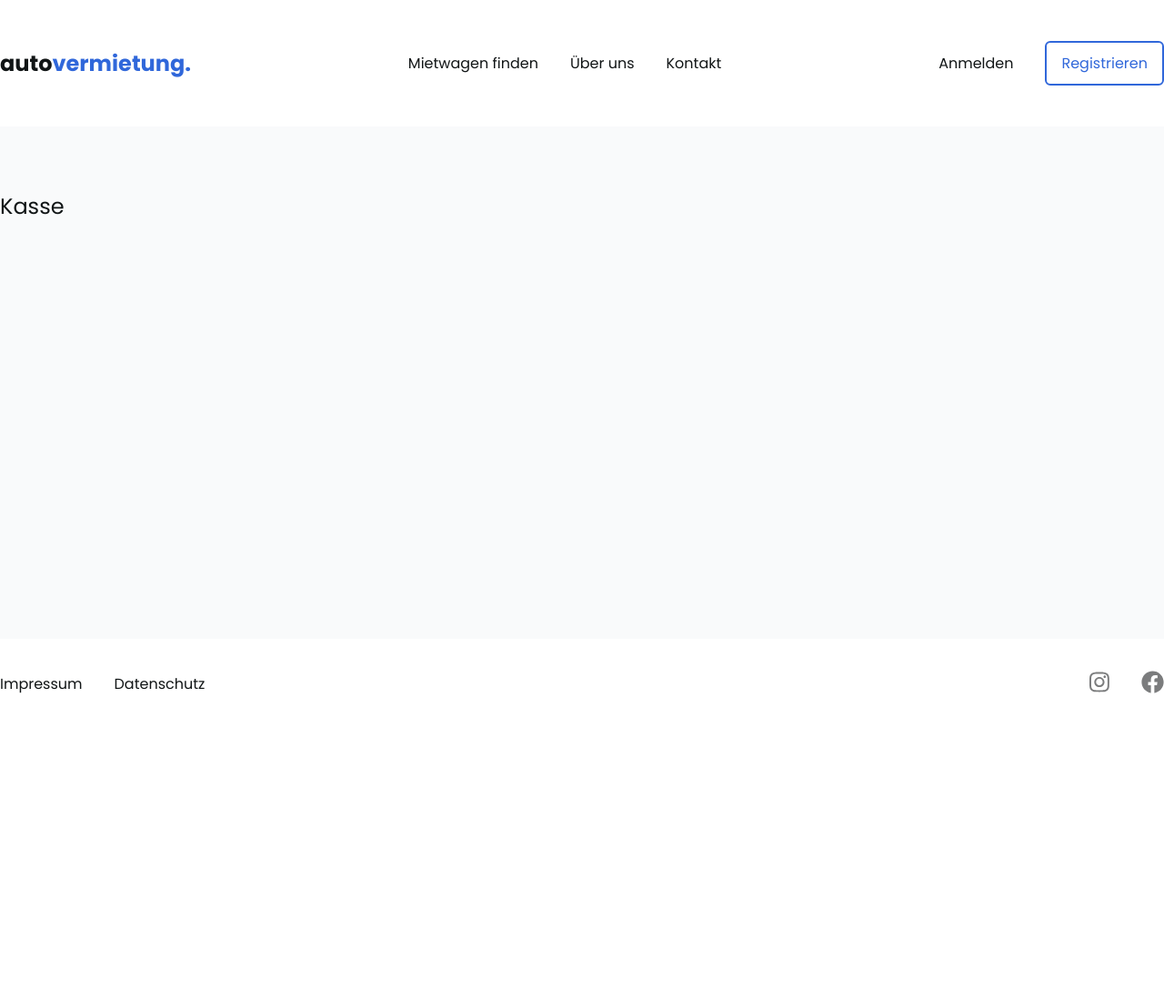
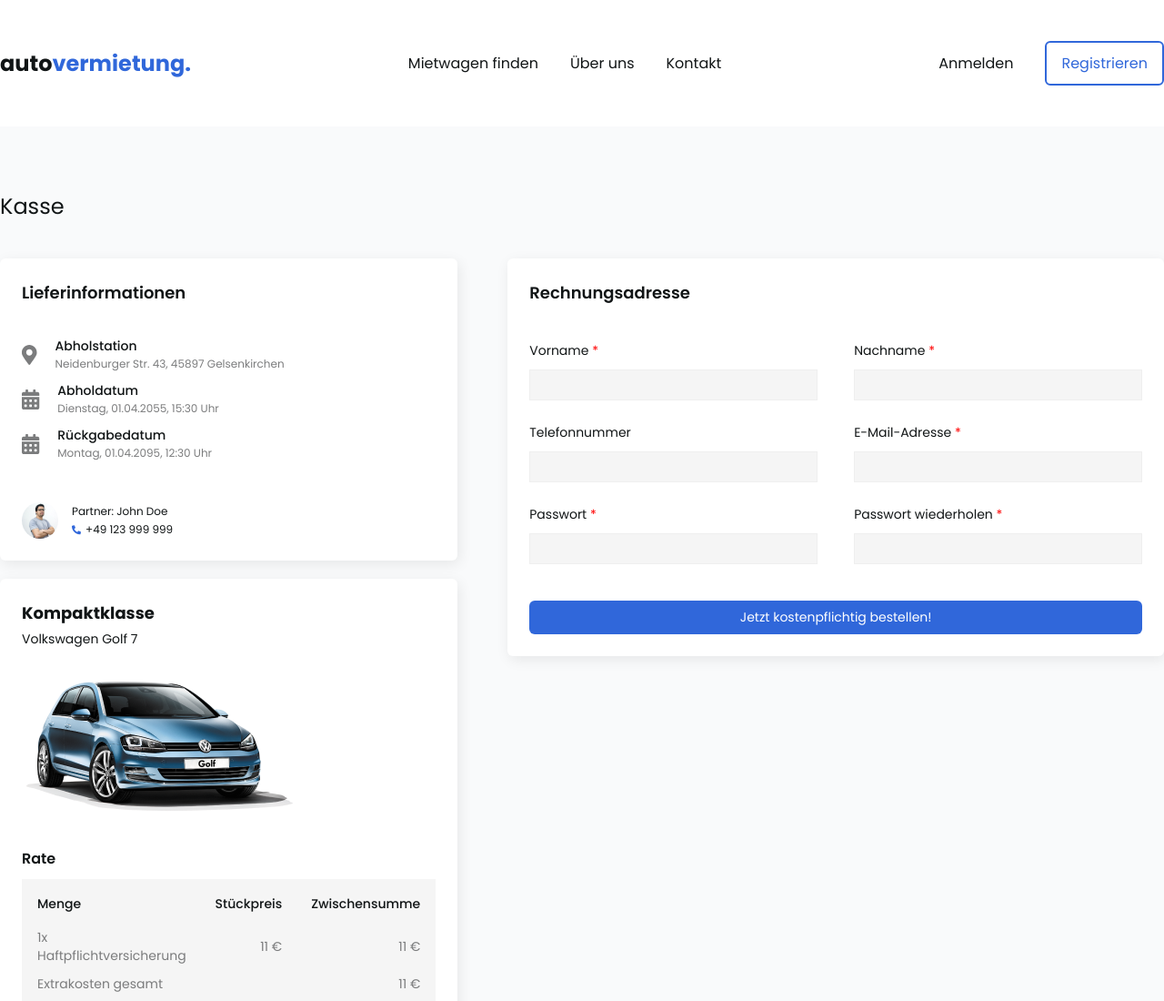
Before and after one commit to pt232/whs-car-rental, a React app in the folder client/: page /listing/checkout in a window 1280 px wide. Shown: the top 1100 px of the page at 91% size. Before the commit the page ends 800 px from the top, so only its background shows below. Built offline with nearby package versions, Linux system fonts and the light colour scheme.

Commit message:
Added Checkout Page

```diff
--- /dev/null
+++ b/client/src/components/card/deliver/DeliverInformationCard.css
@@ -0,0 +1,4 @@
+.deliver-card__title {
+  font-size: 1.8rem;
+  font-weight: 600;
+}
--- /dev/null
+++ b/client/src/components/card/deliver/DeliverInformationCard.js
@@ -0,0 +1,19 @@
+import React from "react";
+import Card from "../Card";
+import CarPartnerItem from "../car/item/CarPartnerItem";
+import "./DeliverInformationCard.css";
+import DeliverInformationList from "../../list/deliver/DeliverInformationList";
+
+const DeliverInformationCard = () => {
+  return (
+    <Card>
+      <div className="deliver-card">
+        <h3 className="deliver-card__title">Lieferinformationen</h3>
+        <DeliverInformationList />
+        <CarPartnerItem />
+      </div>
+    </Card>
+  );
+};
+
+export default DeliverInformationCard;
--- a/client/src/components/card/overview/OverviewCard.js
+++ b/client/src/components/card/overview/OverviewCard.js
@@ -6,7 +6,7 @@
 import "./OverviewCard.css";
 import TotalPriceItem from "./item/TotalPriceItem";
 
-const OverviewCard = () => {
+const OverviewCard = ({ displayBtn }) => {
   return (
     <Card>
       <div className="overview-card">
@@ -17,12 +17,14 @@
         <img src={carImage} alt="Volkswagen Golf 7" />
         <PriceTable />
         <TotalPriceItem />
+        {displayBtn ? (
           <Link
             to="/listing/checkout"
             className="overview-card__btn btn btn--filled"
           >
             Weiter
           </Link>
+        ) : null}
       </div>
     </Card>
   );
--- /dev/null
+++ b/client/src/components/form/checkout/CheckoutForm.css
@@ -0,0 +1,5 @@
+.checkout-form__title {
+  margin-bottom: 4rem;
+  font-size: 1.8rem;
+  font-weight: 600;
+}
--- /dev/null
+++ b/client/src/components/form/checkout/CheckoutForm.js
@@ -0,0 +1,69 @@
+import React from "react";
+import Card from "../../card/Card";
+import "./CheckoutForm.css";
+
+const CheckoutForm = () => {
+  return (
+    <Card>
+      <h3 className="checkout-form__title">Rechnungsadresse</h3>
+      <form className="registration-form">
+        <div className="registration-form__row">
+          <div className="registration-form__container">
+            <label htmlFor="name" className="login-form__label">
+              Vorname <span className="login-form__required">*</span>
+            </label>
+            <input type="text" className="login-form__input" id="mail" />
+          </div>
+          <div className="registration-form__container">
+            <label htmlFor="lastName" className="login-form__label">
+              Nachname <span className="login-form__required">*</span>
+            </label>
+            <input type="text" className="login-form__input" id="lastName" />
+          </div>
+        </div>
+        <div className="registration-form__row">
+          <div className="registration-form__container">
+            <label htmlFor="telephone" className="login-form__label">
+              Telefonnummer
+            </label>
+            <input
+              type="telephone"
+              className="login-form__input"
+              id="telephone"
+            />
+          </div>
+          <div className="registration-form__container">
+            <label htmlFor="mail" className="login-form__label">
+              E-Mail-Adresse <span className="login-form__required">*</span>
+            </label>
+            <input type="email" className="login-form__input" id="mail" />
+          </div>
+        </div>
+        <div className="registration-form__row">
+          <div className="registration-form__container">
+            <label htmlFor="pw" className="login-form__label">
+              Passwort <span className="login-form__required">*</span>
+            </label>
+            <input type="email" className="login-form__input" id="pw" />
+          </div>
+          <div className="registration-form__container">
+            <label htmlFor="pwRepeat" className="login-form__label">
+              Passwort wiederholen{" "}
+              <span className="login-form__required">*</span>
+            </label>
+            <input type="email" className="login-form__input" id="pwRepeat" />
+          </div>
+        </div>
+        <button
+          style={{ width: "100%", maxWidth: "100%" }}
+          type="submit"
+          className="registration-form__btn btn btn--filled"
+        >
+          Jetzt kostenpflichtig bestellen!
+        </button>
+      </form>
+    </Card>
+  );
+};
+
+export default CheckoutForm;
--- /dev/null
+++ b/client/src/components/list/deliver/DeliverInformationList.css
@@ -0,0 +1,25 @@
+.deliver-list {
+  padding: 3.5rem 0;
+}
+
+.deliver-list__item {
+  display: flex;
+  align-items: center;
+  margin-bottom: 1rem;
+}
+
+.deliver-list__icon {
+  margin-right: 2rem;
+  color: var(--color-gray);
+  font-size: 2.2rem;
+}
+
+.deliver-list__heading {
+  font-size: 1.4rem;
+  font-weight: 500;
+}
+
+.deliver-list__text {
+  color: var(--color-gray);
+  font-size: 1.2rem;
+}
--- /dev/null
+++ b/client/src/components/list/deliver/DeliverInformationList.js
@@ -0,0 +1,39 @@
+import React from "react";
+import { FontAwesomeIcon } from "@fortawesome/react-fontawesome";
+import {
+  faMapMarkerAlt,
+  faCalendarAlt,
+} from "@fortawesome/free-solid-svg-icons";
+import "./DeliverInformationList.css";
+
+const DeliverInformationList = () => {
+  return (
+    <ul className="deliver-list">
+      <li className="deliver-list__item">
+        <FontAwesomeIcon icon={faMapMarkerAlt} className="deliver-list__icon" />
+        <div>
+          <h4 className="deliver-list__heading">Abholstation</h4>
+          <p className="deliver-list__text">
+            Neidenburger Str. 43, 45897 Gelsenkirchen
+          </p>
+        </div>
+      </li>
+      <li className="deliver-list__item">
+        <FontAwesomeIcon icon={faCalendarAlt} className="deliver-list__icon" />
+        <div>
+          <h4 className="deliver-list__heading">Abholdatum</h4>
+          <p className="deliver-list__text">Dienstag, 01.04.2055, 15:30 Uhr</p>
+        </div>
+      </li>
+      <li className="deliver-list__item">
+        <FontAwesomeIcon icon={faCalendarAlt} className="deliver-list__icon" />
+        <div>
+          <h4 className="deliver-list__heading">Rückgabedatum</h4>
+          <p className="deliver-list__text">Montag, 01.04.2095, 12:30 Uhr</p>
+        </div>
+      </li>
+    </ul>
+  );
+};
+
+export default DeliverInformationList;
--- a/client/src/pages/listing/checkout/CarCheckoutPage.css
+++ b/client/src/pages/listing/checkout/CarCheckoutPage.css
@@ -9,3 +9,18 @@
   font-size: 2.4rem;
   font-weight: normal;
 }
+
+.checkout__content {
+  display: flex;
+  align-items: flex-start;
+  justify-content: space-between;
+}
+
+.checkout__information {
+  flex: 1;
+  margin-right: 5.5rem;
+}
+
+.checkout__form {
+  flex: 2;
+}
--- a/client/src/pages/listing/checkout/CarCheckoutPage.js
+++ b/client/src/pages/listing/checkout/CarCheckoutPage.js
@@ -1,4 +1,7 @@
 import React from "react";
+import DeliverInformationCard from "../../../components/card/deliver/DeliverInformationCard";
+import OverviewCard from "../../../components/card/overview/OverviewCard";
+import CheckoutForm from "../../../components/form/checkout/CheckoutForm";
 import "./CarCheckoutPage.css";
 
 const CarCheckoutPage = () => {
@@ -6,6 +9,15 @@
     <section className="checkout">
       <div className="container container--small">
         <h1 className="checkout__title">Kasse</h1>
+        <div className="checkout__content">
+          <aside className="checkout__information">
+            <DeliverInformationCard />
+            <OverviewCard displayBtn={false} />
+          </aside>
+          <div className="checkout__form">
+            <CheckoutForm />
+          </div>
+        </div>
       </div>
     </section>
   );
--- a/client/src/pages/listing/extras/CarExtrasPage.js
+++ b/client/src/pages/listing/extras/CarExtrasPage.js
@@ -13,7 +13,7 @@
             <SpecsList />
           </div>
           <div className="extras__overview">
-            <OverviewCard />
+            <OverviewCard displayBtn={true} />
           </div>
         </div>
       </div>
```
Lines whose indentation alone changed are shown as unchanged.
